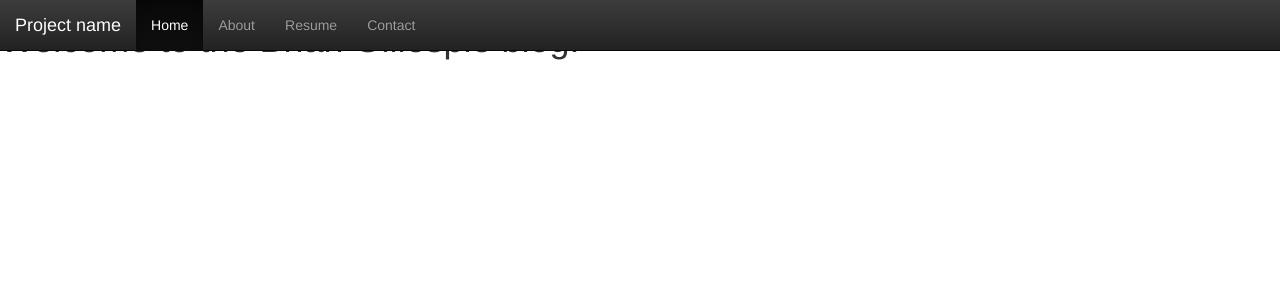
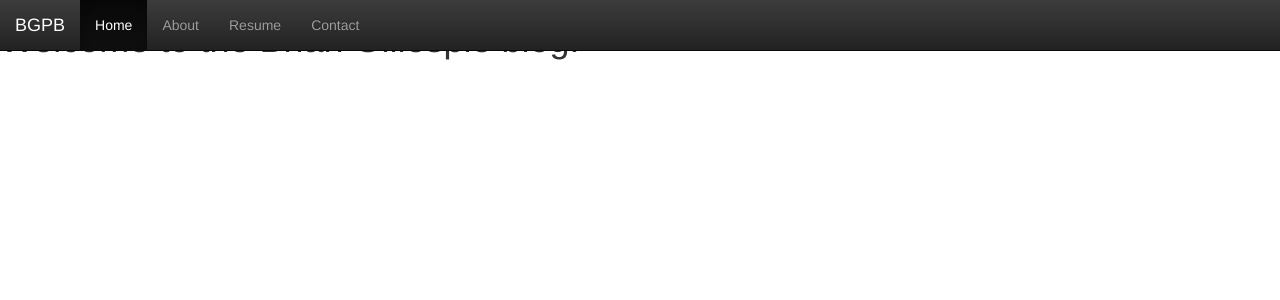
Before and after one commit to briangillespie/bgBlog, a Flask app: page / in a window 1280 px wide. Shown: the top 300 px of the page. Run offline with Flask 2, Linux system fonts and the light colour scheme; some libraries are stand-ins or nearby versions.

Commit message:
Change some nav stuff

```diff
--- a/bgpb/templates/base.html
+++ b/bgpb/templates/base.html
@@ -28,7 +28,7 @@
                 <span class="icon-bar"></span>
                 <span class="icon-bar"></span>
               </button>
-              <a class="navbar-brand" href="#">Project name</a>
+              <a class="navbar-brand" href="#">BGPB</a>
             </div>
             <div id="navbar" class="collapse navbar-collapse">
               <ul class="nav navbar-nav">
```
